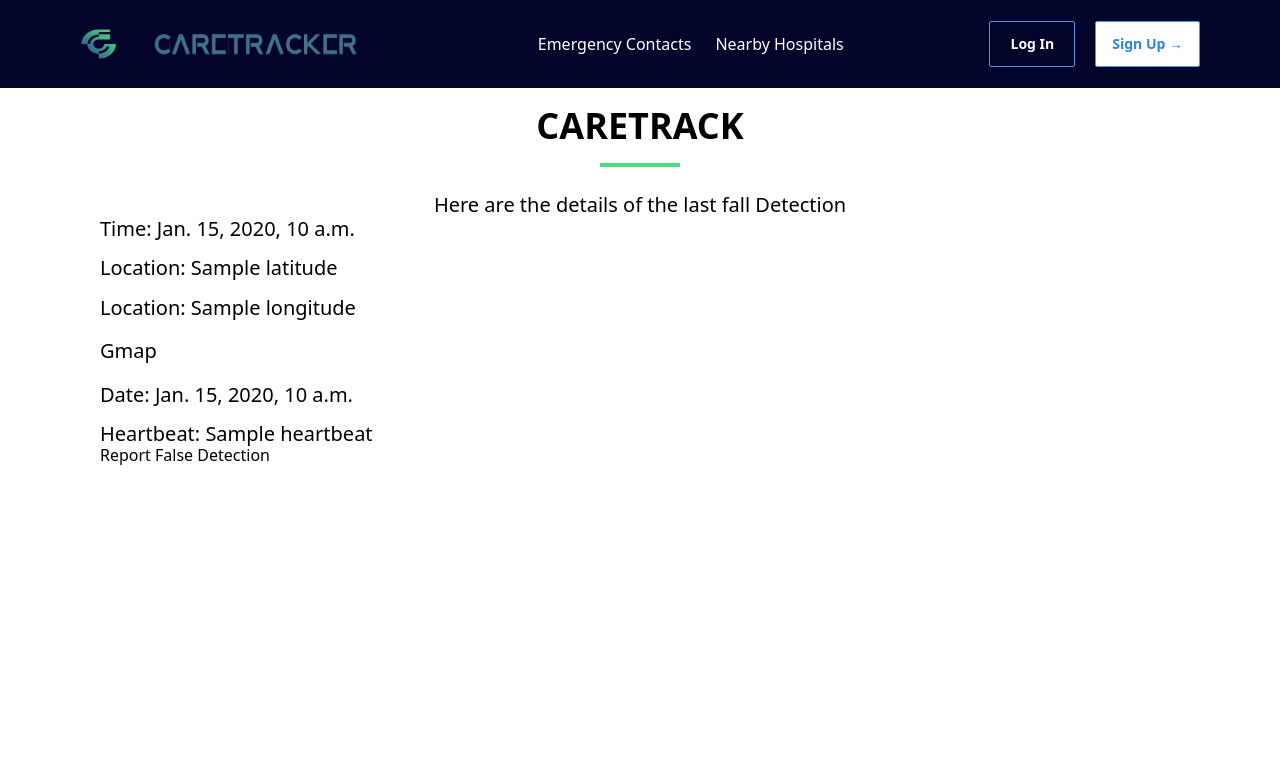
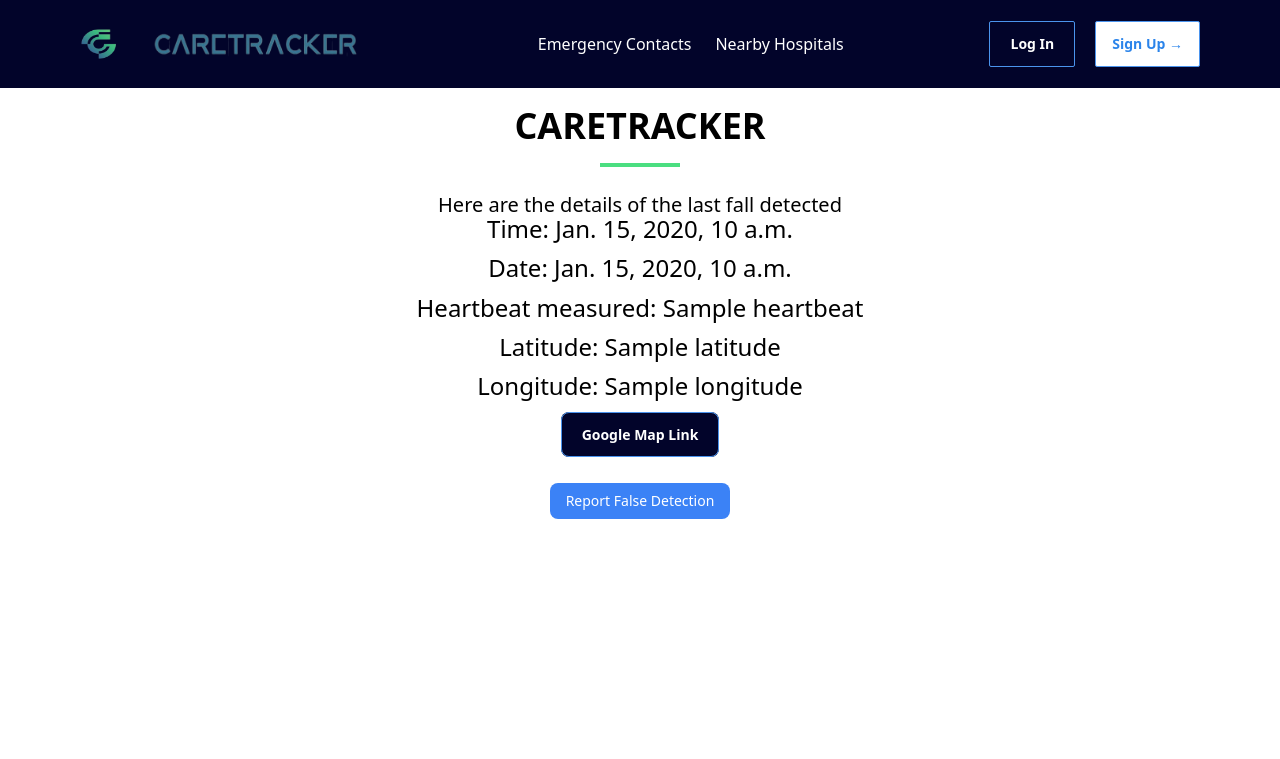
Before and after one commit to vansh-sardana/hackHounders, a Django app: template falls/templates/home.html in a window 1280 px wide. Shown: the top 759 px of the page. Run offline with Django 4.2, Linux system fonts and the light colour scheme; the template is opened without the code that fills it: most values are stand-ins (such as "Sample title", 1, 10 or a date in 2020); form fields are guessed from the names that the template uses; some libraries are stand-ins or nearby versions.

Commit message:
one major update

```diff
--- a/fall_detection/settings.py
+++ b/fall_detection/settings.py
@@ -108,10 +108,10 @@ AUTH_PASSWORD_VALIDATORS = [
 
 LANGUAGE_CODE = 'en-us'
 
-TIME_ZONE = 'UTC'
+
 
 USE_I18N = True
-
+TIME_ZONE = 'Asia/Kolkata'
 USE_TZ = True
 
 
--- a/falls/templates/home.html
+++ b/falls/templates/home.html
@@ -47,23 +47,31 @@
                 </div>
             </div>
         </nav>
-        <main class="relative w-11/12 max-w-[1080px] mx-auto pt-4 font-mullish top-[-1rem]">
+        <main class="relative w-11/12 max-w-[1080px] mx-auto pt-4 font-mullish top-[-1rem] flex flex-col items-center">
 
-            <h1 class="text-4xl text-center leading-[1.2] font-extrabold mt-4 uppercase ">CareTrack</h1>
+            <h1 class="text-4xl text-center leading-[1.2] font-extrabold mt-4 uppercase">CareTracker</h1>
             <div class="w-20 h-1 bg-green-400 mx-auto mt-4 mb-6"></div>
-            <h2 class="text-center text-xl font-mullish">Here are the details of the last fall Detection</h2>
-            <div class="flex flex-col gap-5 text-xl">
+            <h2 class="text-center text-xl font-mullish">Here are the details of the last fall detected</h2>
+
+            <div class="flex flex-col gap-5 text-2xl justify-center items-center">
                 <p class="leading-[1.2rem]">Time: {{ fall_data.time }}</p>
-                <p class="leading-[1.2rem]">Location: {{ fall_data.latitude }}</p>
-                <p class="leading-[1.2rem]">Location: {{ fall_data.longitude }}</p>
+                <p class="leading-[1.2rem]">Date: {{ fall_data.date }}</p>
+                <p class="leading-[1.2rem]">Heartbeat measured: {{ fall_data.heartbeat }}</p>
+
+                    <p class="leading-[1.2rem]">Latitude: {{ fall_data.latitude }}</p>
+                    <p class="leading-[1.2rem]">Longitude: {{ fall_data.longitude }}</p>
+
+
                 <p>
-                    <a href="https://www.google.com/maps?q={{fall_data.latitude}},{{fall_data.longitude}}">Gmap</a>
+                    <a href="https://www.google.com/maps?q={{fall_data.latitude}},{{fall_data.longitude}}"
+                    class="border-[#4b94ed] py-[12px] px-[20px] border rounded-lg text-sm font-bold text-white bg-[#02042a]">Google Map Link</a>
                 </p>
-                <p class="leading-[1.2rem]">Date: {{ fall_data.date }}</p>
-                <p class="leading-[1.2rem]">Heartbeat: {{ fall_data.heartbeat }}</p>
+
+                <button class="bg-blue-500 text-white px-4 py-2 rounded-lg mt-4 text-sm">Report False Detection</button>
             </div>
-            <button >Report False Detection</button>
+
         </main>
+
         </div>
 
         <form method="post">
```
Also changed, not shown: falls/templates/login.html (+0 -8 lines), falls/views.py (+6 -1 lines).
